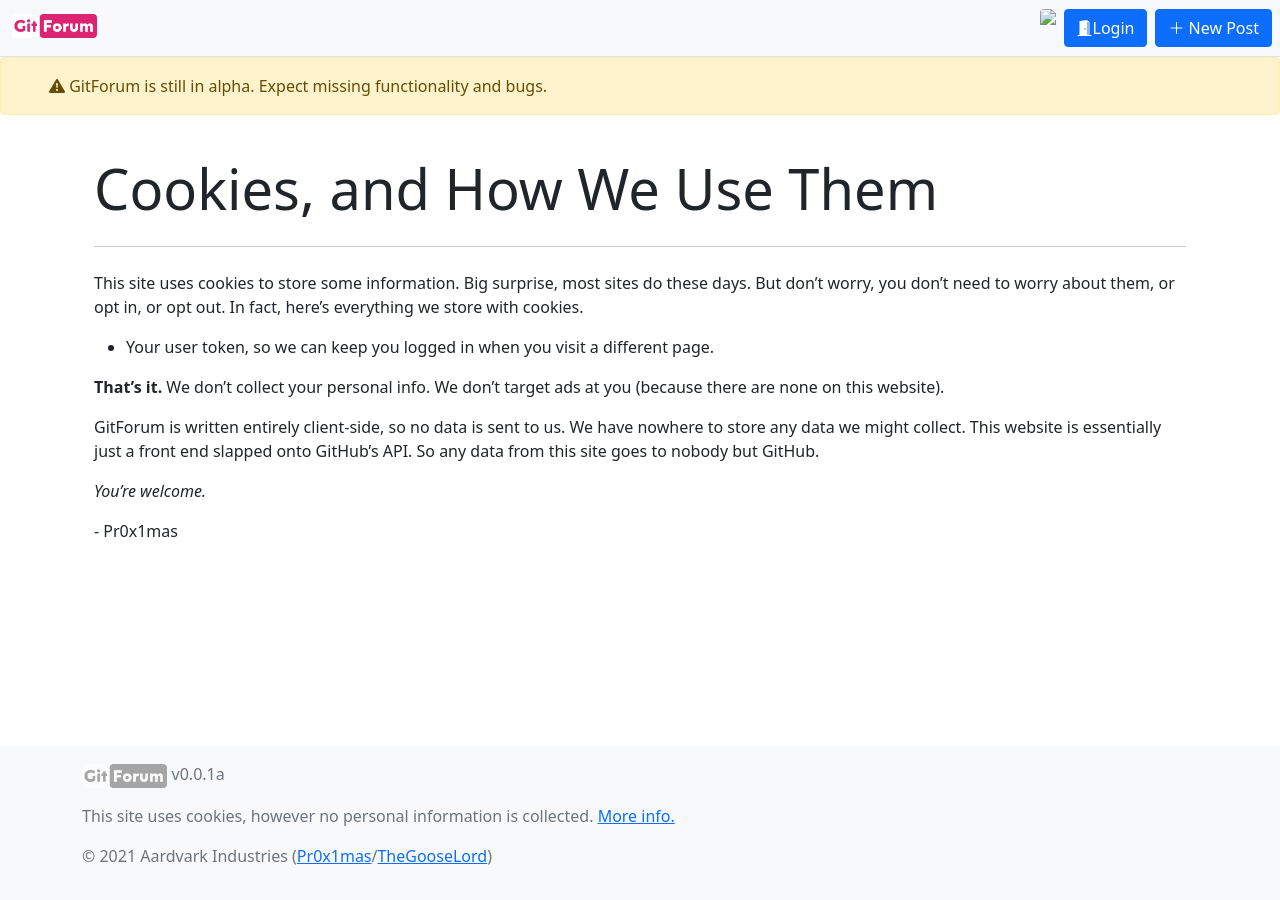
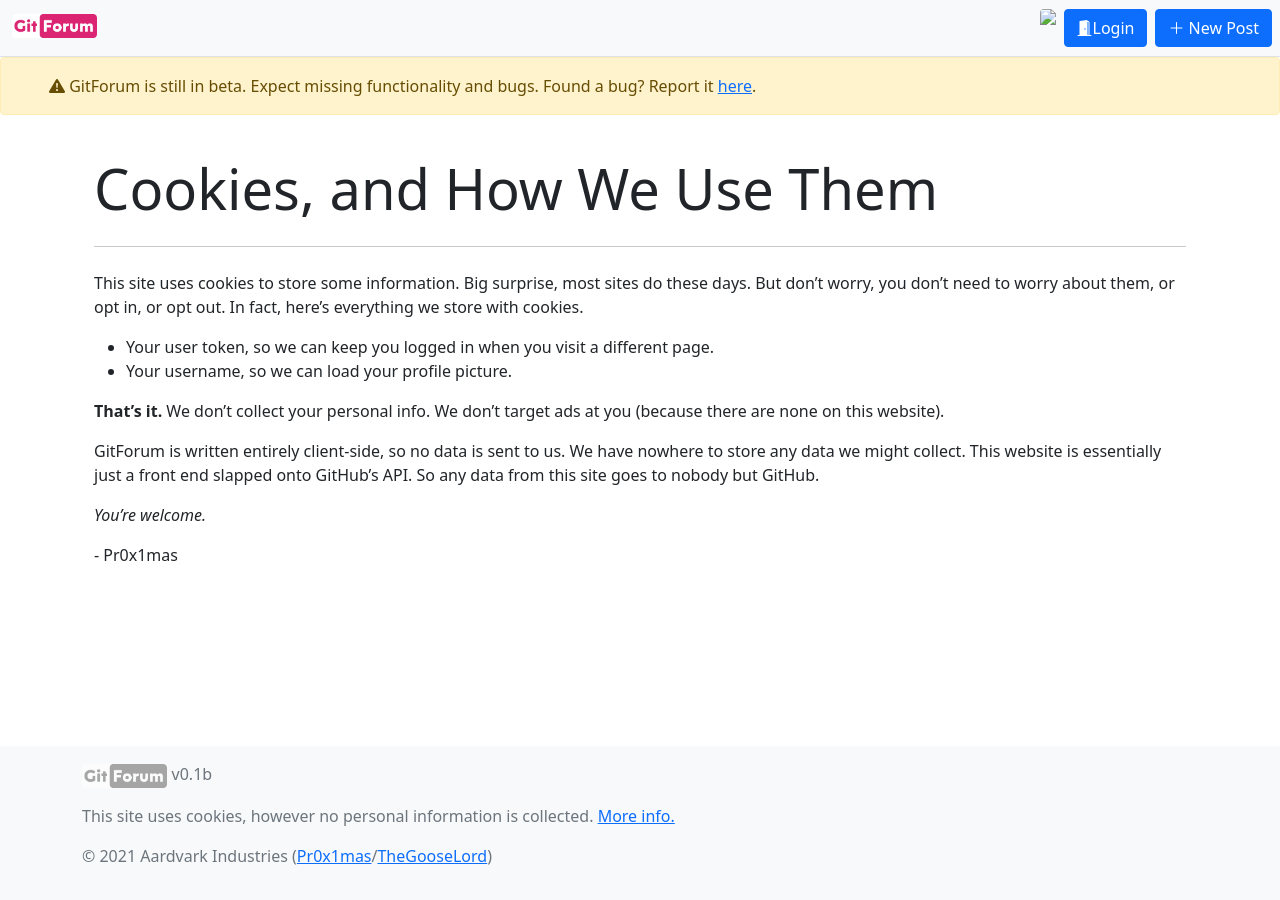
Before and after one commit to Aardvark-Industries/GitForum, a Jekyll site: the page built from cookies.md, in a window 1280 px wide. Built offline with Jekyll 4.4.1, drawn with Linux system fonts in a browser that asks for light colours; nearby versions of some CDN libraries; comment, search, counter and statistics services are not loaded.

Commit message:
several things

```diff
--- a/_config.yml
+++ b/_config.yml
@@ -1,5 +1,5 @@
 title: GitForum
-version: 0.0.1a
+version: 0.1b
 
 owner: Aardvark-Industries
 repo: GitForum
--- a/_layouts/default.html
+++ b/_layouts/default.html
@@ -8,7 +8,7 @@
 
         <div class="alert alert-warning ps-5 pe-5" role="alert">
             <i class="bi bi-exclamation-triangle-fill"></i>
-            GitForum is still in alpha. Expect missing functionality and bugs.
+            GitForum is still in beta. Expect missing functionality and bugs. Found a bug? Report it <a href="https://github.com/Aardvark-Industries/GitForum/issues/new/">here</a>.
         </div>
 
         <main class="container p-4">
--- a/cookies.md
+++ b/cookies.md
@@ -6,6 +6,7 @@ layout: page
 This site uses cookies to store some information. Big surprise, most sites do these days. But don't worry, you don't need to worry about them, or opt in, or opt out. In fact, here's everything we store with cookies.
 
 - Your user token, so we can keep you logged in when you visit a different page.
+- Your username, so we can load your profile picture.
 
 **That's it.** We don't collect your personal info. We don't target ads at you (because there are none on this website).
 
--- a/login.html
+++ b/login.html
@@ -18,6 +18,9 @@ title: Login
         </div>
 
         <button id="login-button" class="btn btn-primary btn-lg" type="button">Login</button>
+        <br>
+        <a href="token">How to create a token</a>
+        <p class="text-muted">Never give your token to someone else (it allows them to do things in your name on GitHub).</p>
     </form>
 
 </div>
```
Also changed, not shown: 404.html (deleted, +0 -12 lines), 404.md (added, +11 -0 lines), token.md (added, +6 -0 lines).
